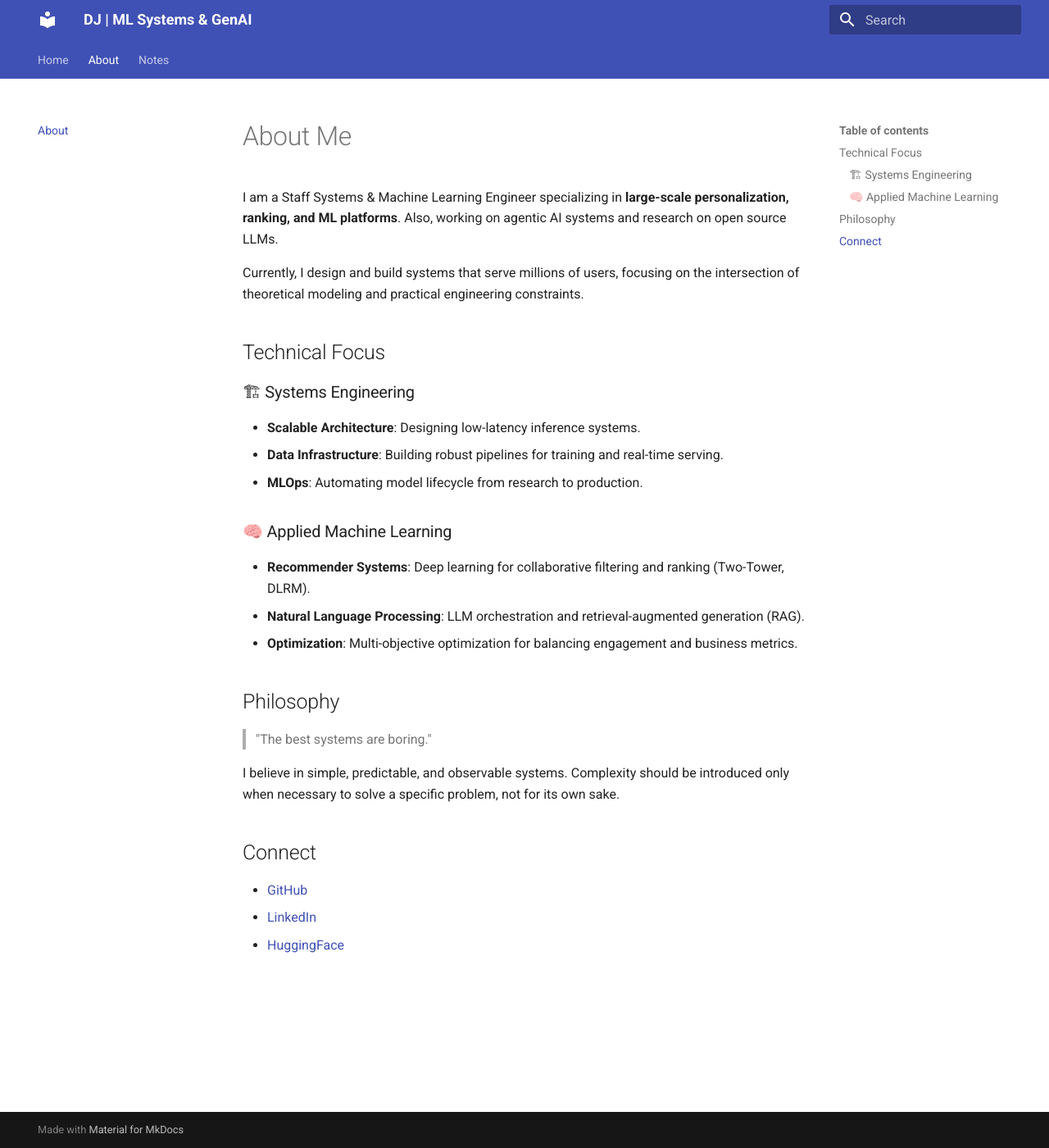
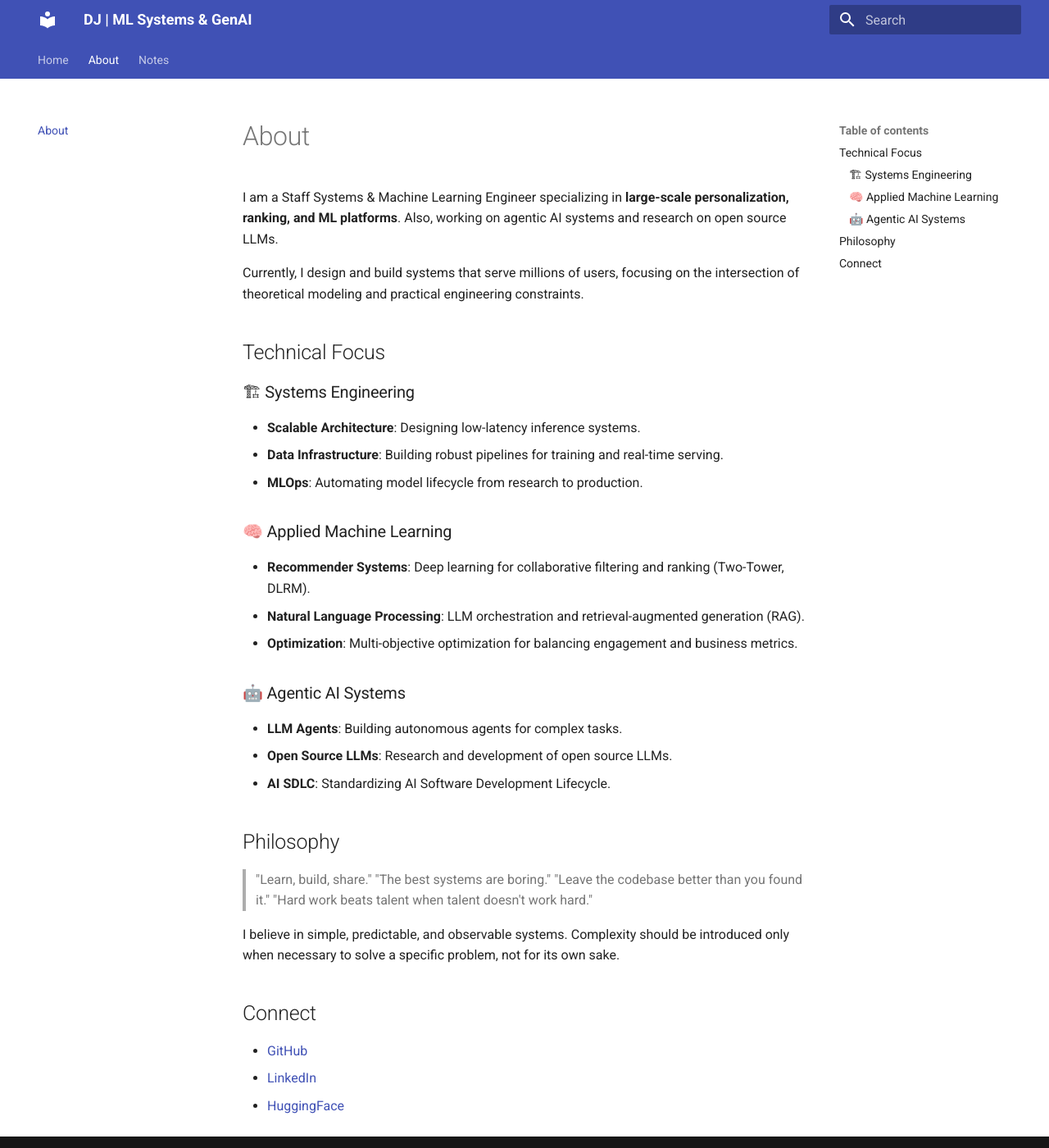
Before and after one commit to DJ92/interview-notes, an MkDocs documentation site: the page built from docs/about.md, in a window 1280 px wide and 1400 px high. Shown: the whole window at 82% size. Built offline with MkDocs 1.6.1 and Material for MkDocs 9.7.7, drawn with Linux system fonts in a browser that asks for light colours.

Commit message:
docs: update about page and refine AI SDLC notes formatting

```diff
--- a/docs/about.md
+++ b/docs/about.md
@@ -1,5 +1,3 @@
-# About Me
-
 I am a Staff Systems & Machine Learning Engineer specializing in **large-scale personalization, ranking, and ML platforms**. Also, working on agentic AI systems and research on open source LLMs.
 
 Currently, I design and build systems that serve millions of users, focusing on the intersection of theoretical modeling and practical engineering constraints.
@@ -16,9 +14,17 @@ Currently, I design and build systems that serve millions of users, focusing on
 *   **Natural Language Processing**: LLM orchestration and retrieval-augmented generation (RAG).
 *   **Optimization**: Multi-objective optimization for balancing engagement and business metrics.
 
+### 🤖 Agentic AI Systems
+*   **LLM Agents**: Building autonomous agents for complex tasks.
+*   **Open Source LLMs**: Research and development of open source LLMs.
+*   **AI SDLC**: Standardizing AI Software Development Lifecycle.
+
 ## Philosophy
 
+> "Learn, build, share."
 > "The best systems are boring."
+> "Leave the codebase better than you found it."
+> "Hard work beats talent when talent doesn't work hard."
 
 I believe in simple, predictable, and observable systems. Complexity should be introduced only when necessary to solve a specific problem, not for its own sake.
 
```
Also changed, not shown: docs/notes/ai-sdlc.md (+4 -4 lines).
